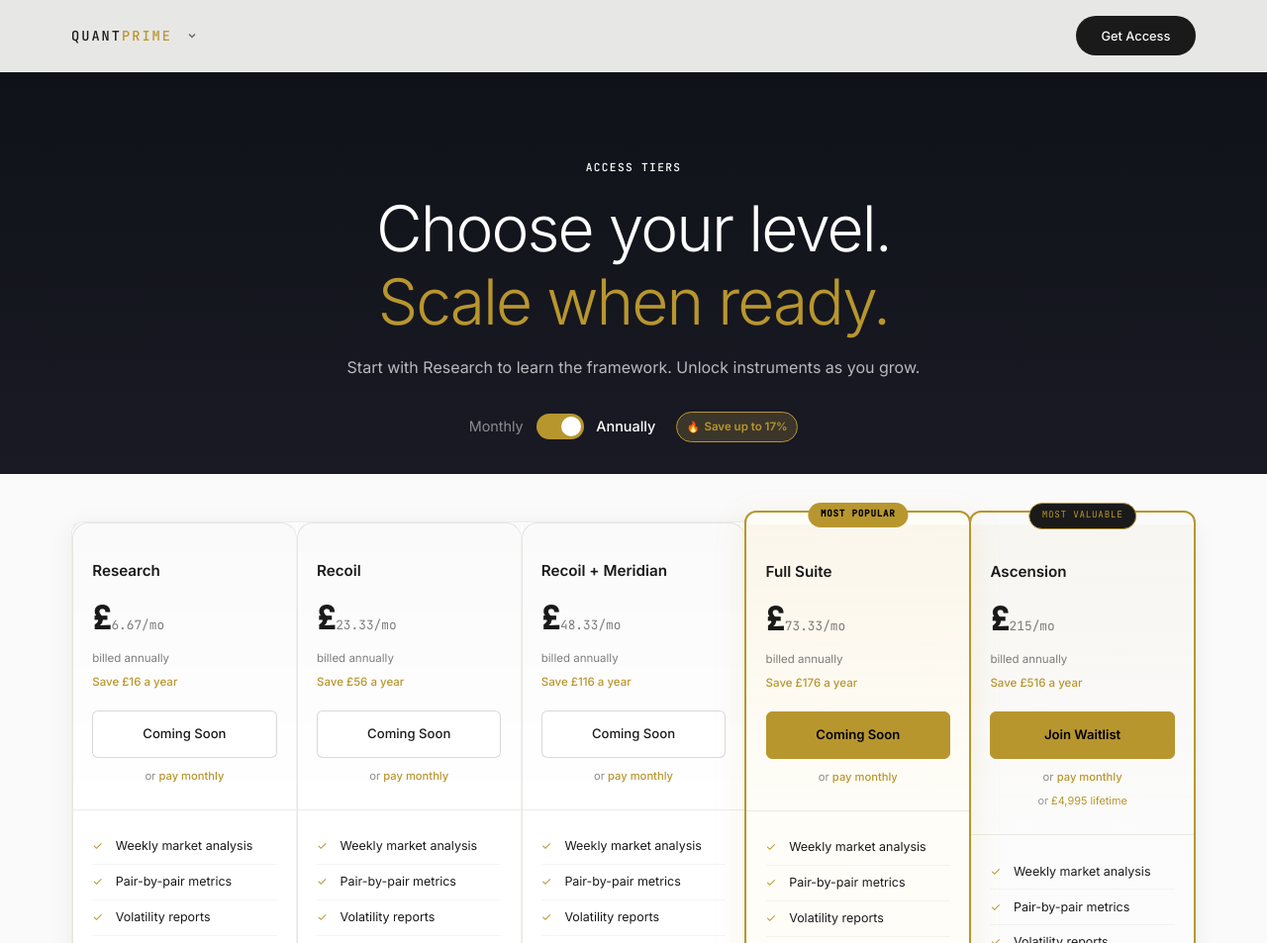
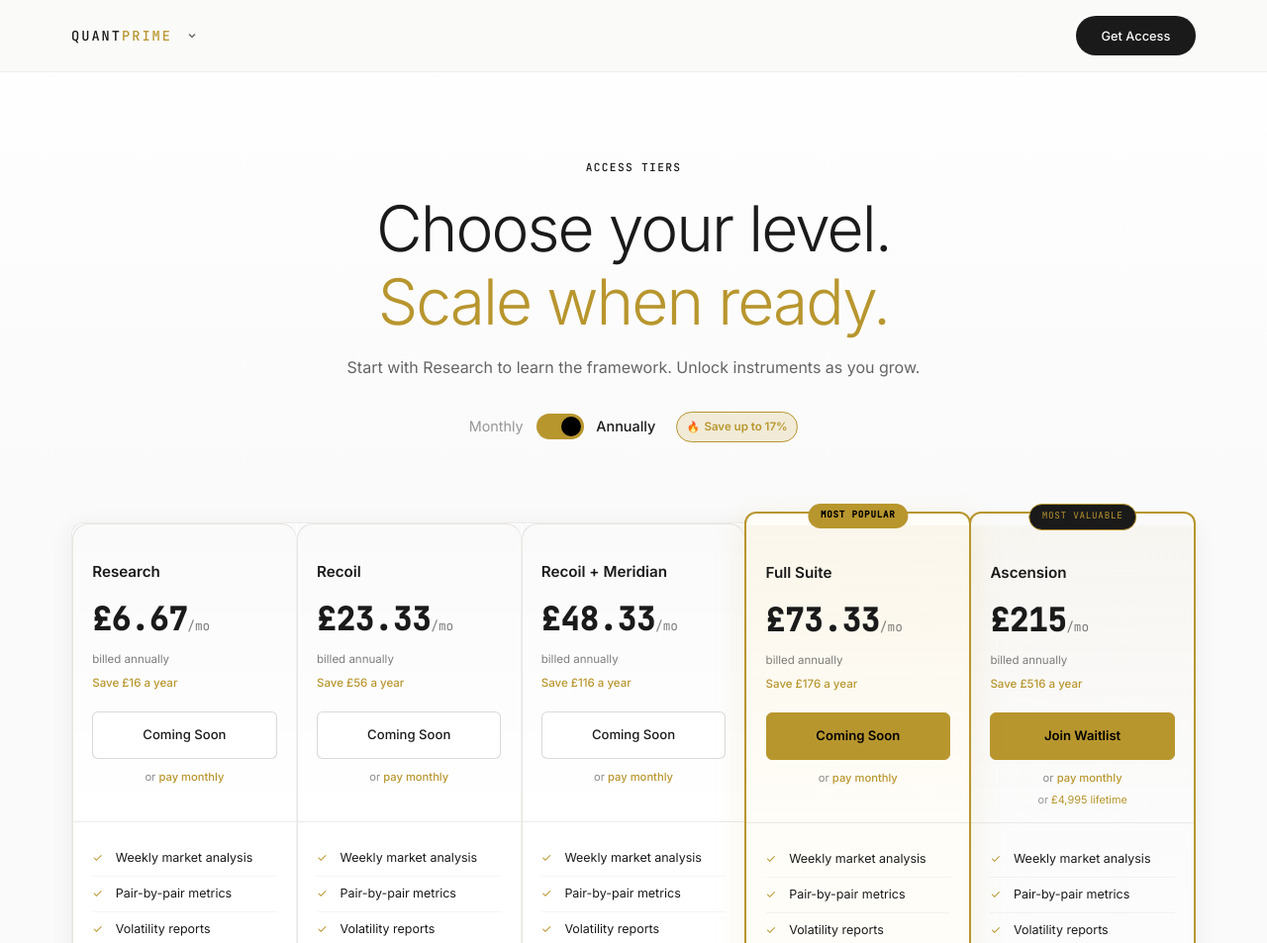
Before and after one commit to Cashmore777/quantprime-site, a plain HTML site: page pricing.html in a window 1280 px wide. Shown: the top 953 px of the page at 99% size. Drawn offline with Linux system fonts and the light colour scheme.

Commit message:
Pricing: full light theme, fix price font sizes, align feature lists

```diff
--- a/pricing.html
+++ b/pricing.html
@@ -15,12 +15,13 @@ body {
 }
 
 .page-header {
-  background: linear-gradient(180deg, #0d1117 0%, #1a1a24 100%);
+  background: linear-gradient(180deg, #fff 0%, #fafafa 100%);
   padding-bottom: 3rem;
+  border-bottom: 1px solid rgba(0,0,0,0.06);
 }
 
-.page-header h1, .page-header p, .page-header .label {
-  color: #fff;
+.page-header h1, .page-header .label {
+  color: #1a1a1a;
 }
 
 .page-header h1 em {
@@ -28,7 +29,7 @@ body {
 }
 
 .page-header p {
-  color: rgba(255,255,255,0.7);
+  color: rgba(0,0,0,0.6);
 }
 
 /* Billing Toggle */
@@ -42,13 +43,13 @@ body {
 
 .toggle-label {
   font-size: 0.9rem;
-  color: rgba(255,255,255,0.5);
+  color: rgba(0,0,0,0.4);
   cursor: pointer;
   transition: color 0.3s;
 }
 
 .toggle-label.active {
-  color: #fff;
+  color: #1a1a1a;
   font-weight: 500;
 }
 
@@ -56,7 +57,7 @@ body {
   position: relative;
   width: 48px;
   height: 26px;
-  background: rgba(255,255,255,0.15);
+  background: rgba(0,0,0,0.15);
   border-radius: 100px;
   cursor: pointer;
   transition: background 0.3s;
@@ -69,9 +70,13 @@ body {
   left: 3px;
   width: 20px;
   height: 20px;
-  background: #fff;
+  background: #1a1a1a;
   border-radius: 50%;
   transition: transform 0.3s;
+}
+
+.toggle-switch.annual::after {
+  background: #000;
 }
 
 .toggle-switch.annual::after {
@@ -155,7 +160,13 @@ body {
   color: #1a1a1a;
 }
 
-.card-price span {
+.card-price .price-value {
+  font-size: inherit;
+  font-weight: inherit;
+  color: inherit;
+}
+
+.card-price .per-month {
   font-size: 0.8rem;
   font-weight: 400;
   color: rgba(0,0,0,0.5);
@@ -341,17 +352,30 @@ body {
   background: #d4b94e;
 }
 
-/* Lifetime link - only for Ascension */
+/* Lifetime link - only for Ascension - positioned absolutely */
+.price-card.valuable .card-header {
+  position: relative;
+  padding-bottom: 2.2rem;
+}
+
 .lifetime-link {
+  position: absolute;
+  bottom: 0.8rem;
+  left: 0;
+  right: 0;
   font-size: 0.68rem;
   color: rgba(0,0,0,0.4);
   text-align: center;
-  margin-top: 0.4rem;
 }
 
 .lifetime-link a {
   color: var(--gold);
   text-decoration: none;
+}
+
+/* Match header heights */
+.price-card:not(.valuable) .card-header {
+  padding-bottom: 2.2rem;
 }
 
 /* Footer */
@@ -436,7 +460,7 @@ footer {
       <div class="price-card" data-monthly="8" data-annual="6.67" data-save="16">
         <div class="card-header">
           <div class="card-name">Research</div>
-          <div class="card-price">£<span class="price-value">6.67</span><span>/mo</span></div>
+          <div class="card-price">£<span class="price-value">6.67</span><span class="per-month">/mo</span></div>
           <div class="card-billing billing-text">billed annually</div>
           <div class="card-save visible">Save £16 a year</div>
           <a href="#" class="card-btn">Coming Soon</a>
@@ -471,7 +495,7 @@ footer {
       <div class="price-card" data-monthly="28" data-annual="23.33" data-save="56">
         <div class="card-header">
           <div class="card-name">Recoil</div>
-          <div class="card-price">£<span class="price-value">23.33</span><span>/mo</span></div>
+          <div class="card-price">£<span class="price-value">23.33</span><span class="per-month">/mo</span></div>
           <div class="card-billing billing-text">billed annually</div>
           <div class="card-save visible">Save £56 a year</div>
           <a href="#" class="card-btn">Coming Soon</a>
@@ -506,7 +530,7 @@ footer {
       <div class="price-card" data-monthly="58" data-annual="48.33" data-save="116">
         <div class="card-header">
           <div class="card-name">Recoil + Meridian</div>
-          <div class="card-price">£<span class="price-value">48.33</span><span>/mo</span></div>
+          <div class="card-price">£<span class="price-value">48.33</span><span class="per-month">/mo</span></div>
           <div class="card-billing billing-text">billed annually</div>
           <div class="card-save visible">Save £116 a year</div>
           <a href="#" class="card-btn">Coming Soon</a>
@@ -542,7 +566,7 @@ footer {
         <div class="card-badge badge-popular">Most Popular</div>
         <div class="card-header">
           <div class="card-name">Full Suite</div>
-          <div class="card-price">£<span class="price-value">73.33</span><span>/mo</span></div>
+          <div class="card-price">£<span class="price-value">73.33</span><span class="per-month">/mo</span></div>
           <div class="card-billing billing-text">billed annually</div>
           <div class="card-save visible">Save £176 a year</div>
           <a href="#" class="card-btn">Coming Soon</a>
@@ -578,7 +602,7 @@ footer {
         <div class="card-badge badge-valuable">Most Valuable</div>
         <div class="card-header">
           <div class="card-name">Ascension</div>
-          <div class="card-price">£<span class="price-value">215</span><span>/mo</span></div>
+          <div class="card-price">£<span class="price-value">215</span><span class="per-month">/mo</span></div>
           <div class="card-billing billing-text">billed annually</div>
           <div class="card-save visible">Save £516 a year</div>
           <a href="#" class="card-btn">Join Waitlist</a>
```
